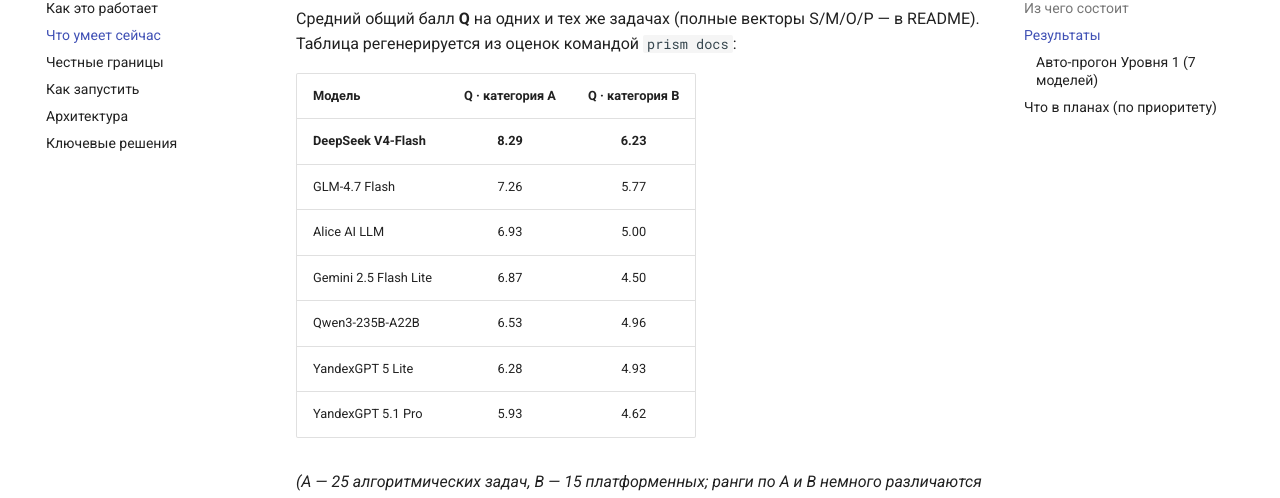
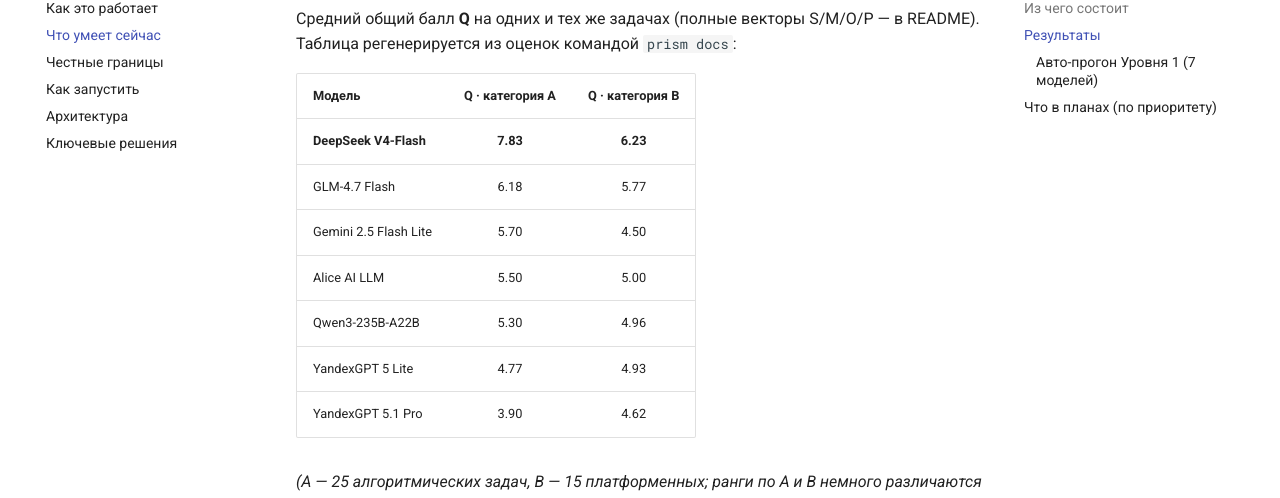
Before and after one commit to genlab-1c/prism, an MkDocs documentation site: the page built from docs/status.md, in a window 1280 px wide and 900 px high, scrolled down 1523 px. Shown: the part 127-625 px from the top of the window. Built offline with MkDocs 1.6.1 and Material for MkDocs 9.7.7, drawn with Linux system fonts in a browser that asks for light colours.

```diff
--- a/docs/status.md
+++ b/docs/status.md
@@ -47,13 +47,13 @@
 <!-- prism:status:lb -->
 | Модель | Q · категория A | Q · категория B |
 |---|:---:|:---:|
-| **DeepSeek V4-Flash** | **8.29** | **6.23** |
-| GLM-4.7 Flash | 7.26 | 5.77 |
-| Alice AI LLM | 6.93 | 5.00 |
-| Gemini 2.5 Flash Lite | 6.87 | 4.50 |
-| Qwen3-235B-A22B | 6.53 | 4.96 |
-| YandexGPT 5 Lite | 6.28 | 4.93 |
-| YandexGPT 5.1 Pro | 5.93 | 4.62 |
+| **DeepSeek V4-Flash** | **7.83** | **6.23** |
+| GLM-4.7 Flash | 6.18 | 5.77 |
+| Gemini 2.5 Flash Lite | 5.70 | 4.50 |
+| Alice AI LLM | 5.50 | 5.00 |
+| Qwen3-235B-A22B | 5.30 | 4.96 |
+| YandexGPT 5 Lite | 4.77 | 4.93 |
+| YandexGPT 5.1 Pro | 3.90 | 4.62 |
 <!-- /prism:status:lb -->
 
 *(A — 25 алгоритмических задач, B — 15 платформенных; ранги по A и B немного различаются —
```
Also changed, not shown: README.md (+16 -16 lines).
